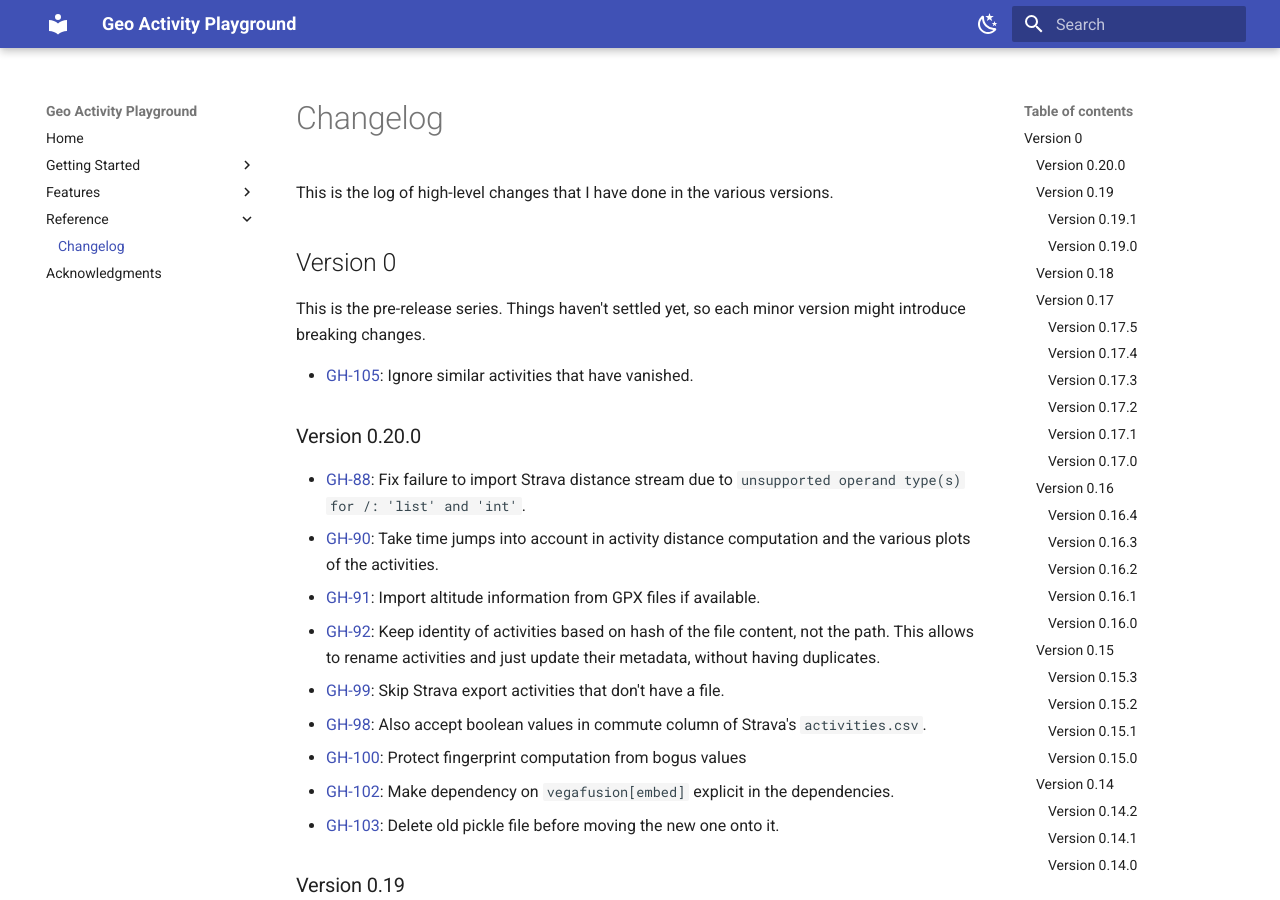
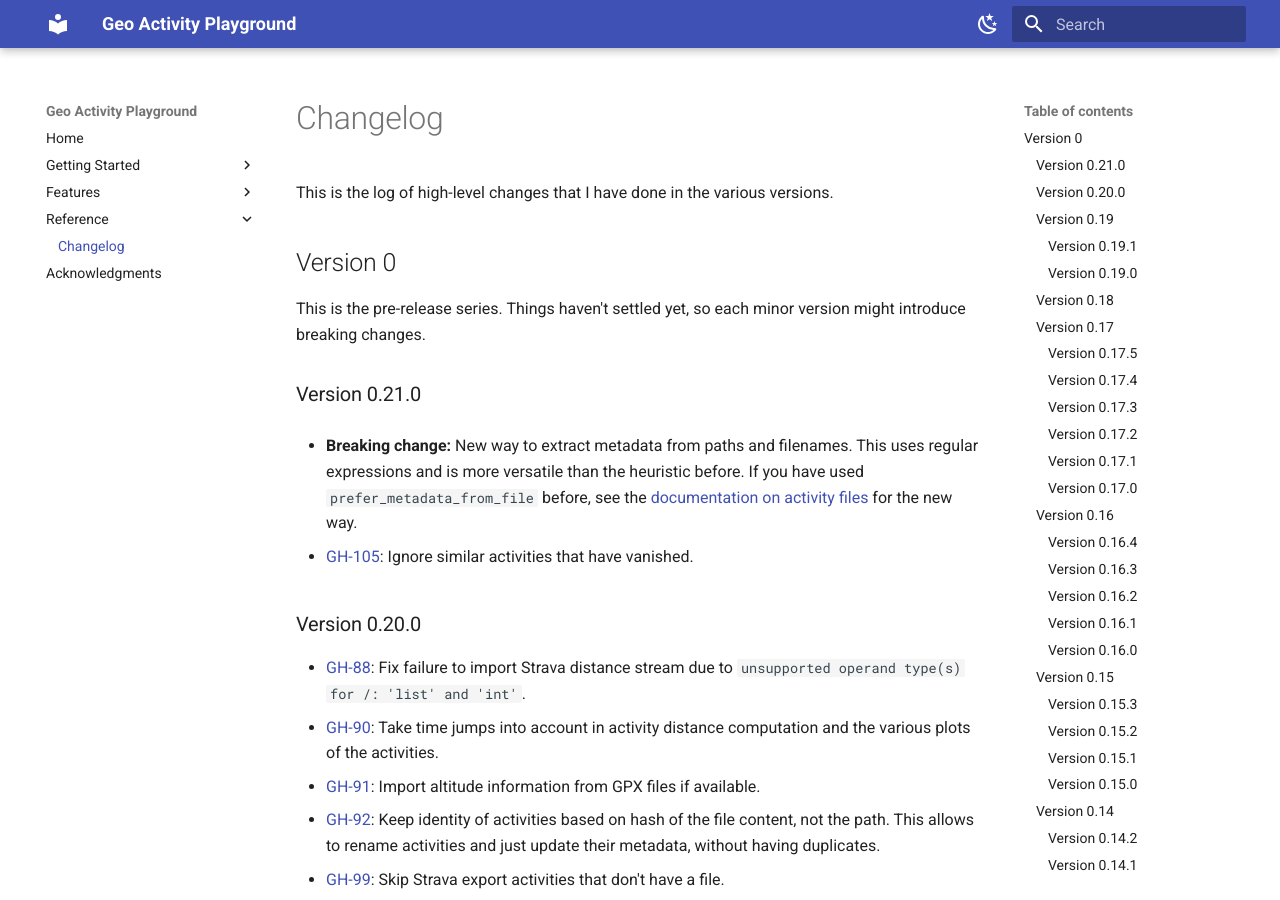
Before and after one commit to martin-ueding/geo-activity-playground, an MkDocs documentation site: the page built from docs/reference/changelog.md, in a window 1280 px wide and 900 px high. Built offline with MkDocs 1.6.1 and Material for MkDocs 9.7.7, drawn with Linux system fonts in a browser that asks for light colours.

Commit message:
Changelog entry

```diff
--- a/docs/reference/changelog.md
+++ b/docs/reference/changelog.md
@@ -5,6 +5,10 @@ This is the log of high-level changes that I have done in the various versions.
 ## Version 0
 
 This is the pre-release series. Things haven't settled yet, so each minor version might introduce breaking changes.
+
+### Version 0.21.0
+
+- **Breaking change:** New way to extract metadata from paths and filenames. This uses regular expressions and is more versatile than the heuristic before. If you have used `prefer_metadata_from_file` before, see the [documentation on activity files](../getting-started/using-activity-files.md) for the new way.
 
 - [GH-105](https://github.com/martin-ueding/geo-activity-playground/issues/105): Ignore similar activities that have vanished.
 
```
